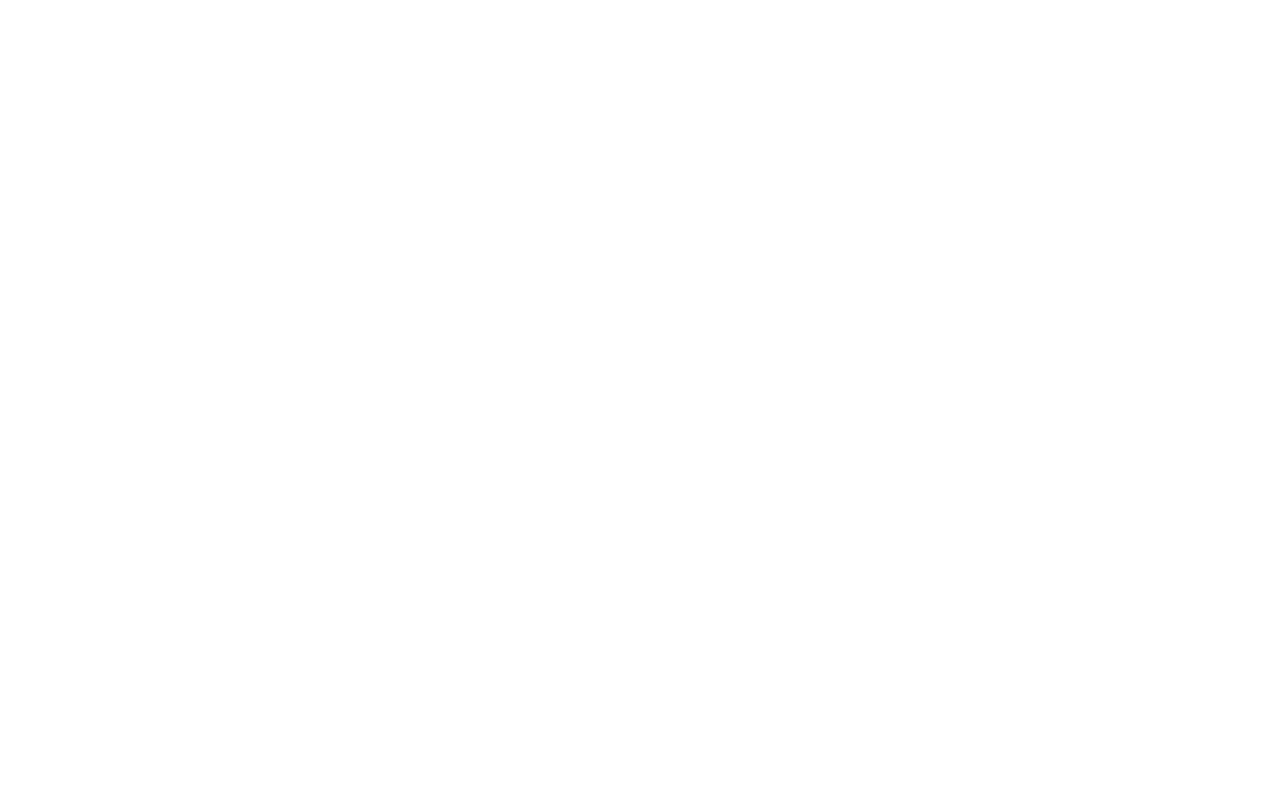
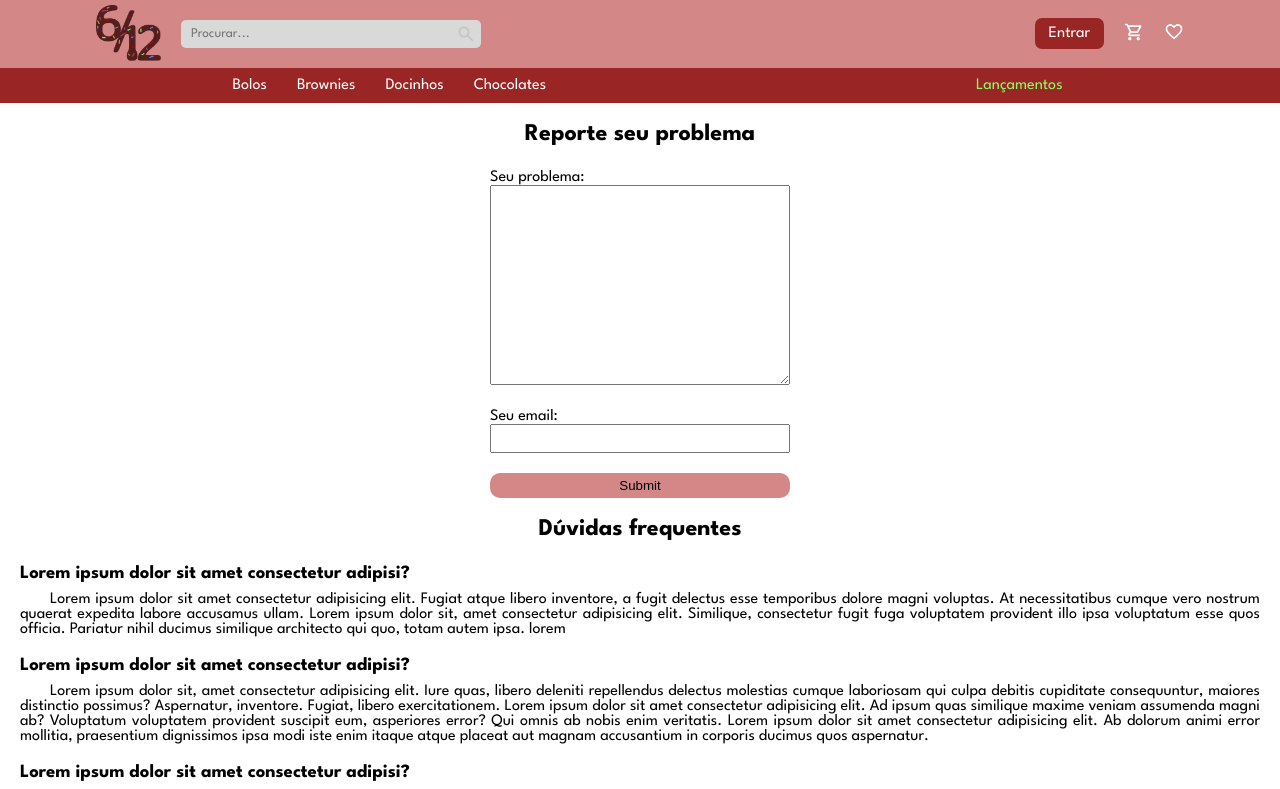
Before and after one commit to maju-gomes/meia_duzia, a Vue app in the folder meia_duzia/: page /ouvidoria in a window 1280 px wide. Before the commit this address had no page. Shown: the top 789 px of the page. Built offline with nearby package versions, Linux system fonts and the light colour scheme.

Commit message:
OuvidoriaView criada

```diff
--- a/meia_duzia/src/components/Footer.vue
+++ b/meia_duzia/src/components/Footer.vue
@@ -13,10 +13,12 @@
 <footer>
 <div class="container">
 
-<router-link id="botao_router" to="/sobre_nos">Sobre nós</router-link>
+<router-link id="botao_router" to="/sobre_nos">
+    Sobre nós
+</router-link>
 
 <div id="meio">
-    <p> Sugestões: <br> <a href="#"> ouvidoradoce.com.br </a> </p>
+    <p> Sugestões: <br> <router-link to="/ouvidoria"> ouvidoriadoce.com.br </router-link> </p>
     <div>
         <p id="p_meio"> Av. Senador Salgado Filho, 0 </p>
         <p id="#p_inf" style="font-size: small; margin-top: 20px;"> Todos os direitos reservados. </p>
--- a/meia_duzia/src/components/Header.vue
+++ b/meia_duzia/src/components/Header.vue
@@ -39,8 +39,8 @@
 <div id="direita">
 
 
-    <router-link to="/login">
-        <button>Entrar</button>
+    <router-link to="/login" id="botao_router">
+        Entrar
     </router-link>
 
 
@@ -115,7 +115,7 @@
 /* ----------------------------- */
 
 
-button {
+#botao_router {
     border: none;
     padding: 8px 14px;
     border-radius: 7px;
--- a/meia_duzia/src/components/MainIndex.vue
+++ b/meia_duzia/src/components/MainIndex.vue
@@ -68,7 +68,7 @@
 button {
     margin-top: 10px;
     border: none;
-    background-color: #e2e218;
+    background-color: #d38787;
     border-radius: 15px;
     padding: 6px;
 }
--- a/meia_duzia/src/router/index.js
+++ b/meia_duzia/src/router/index.js
@@ -4,12 +4,14 @@
 import LoginView from '@/views/LoginView.vue'
 import DescProdutoView from '@/views/DescProdutoView.vue'
 import SobreNosView from '@/views/SobreNosView.vue'
+import OuvidoriaView from '@/views/OuvidoriaView.vue'
 
 const routes = [
   { path: '/', component: InicioView },
   { path: '/login', component: LoginView },
   { path: '/desc_produto', component: DescProdutoView },
-  { path: '/sobre_nos', component: SobreNosView}
+  { path: '/sobre_nos', component: SobreNosView},
+  { path: '/ouvidoria', component: OuvidoriaView }
 
 ]
 
--- a/meia_duzia/src/views/CardapioBolosView.vue
+++ /dev/null
@@ -1,5 +0,0 @@
-
-
-<template>
-
-</template>
--- /dev/null
+++ b/meia_duzia/src/views/OuvidoriaView.vue
@@ -0,0 +1,90 @@
+
+<!------------------------------ JS ------------------------------>
+
+<script setup>
+
+import Header from '@/components/Header.vue';
+import Footer from '@/components/Footer.vue'
+
+</script>
+
+<!------------------------------ HTML ------------------------------>
+
+<template>
+<Header />
+<main>
+
+
+<form action="">
+    <h2>Reporte seu problema</h2>
+    <label for=""> Seu problema: </label> <br>
+    <textarea name="" id=""> </textarea><br>
+
+    <label for="email"> Seu email: </label> <br>
+    <input type="text"> <br>
+
+    <input type="Submit">
+</form>
+
+<section>
+    <h2>Dúvidas frequentes</h2>
+
+    <h3>Lorem ipsum dolor sit amet consectetur adipisi?</h3>
+    <p>Lorem ipsum dolor sit amet consectetur adipisicing elit. Fugiat atque libero inventore, a fugit delectus esse temporibus dolore magni voluptas. At necessitatibus cumque vero nostrum quaerat expedita labore accusamus ullam. Lorem ipsum dolor sit, amet consectetur adipisicing elit. Similique, consectetur fugit fuga voluptatem provident illo ipsa voluptatum esse quos officia. Pariatur nihil ducimus similique architecto qui quo, totam autem ipsa. lorem</p>
+
+    <h3>Lorem ipsum dolor sit amet consectetur adipisi?</h3>
+    <p>Lorem ipsum dolor sit, amet consectetur adipisicing elit. Iure quas, libero deleniti repellendus delectus molestias cumque laboriosam qui culpa debitis cupiditate consequuntur, maiores distinctio possimus? Aspernatur, inventore. Fugiat, libero exercitationem. Lorem ipsum dolor sit amet consectetur adipisicing elit. Ad ipsum quas similique maxime veniam assumenda magni ab? Voluptatum voluptatem provident suscipit eum, asperiores error? Qui omnis ab nobis enim veritatis. Lorem ipsum dolor sit amet consectetur adipisicing elit. Ab dolorum animi error mollitia, praesentium dignissimos ipsa modi iste enim itaque atque placeat aut magnam accusantium in corporis ducimus quos aspernatur.</p>
+
+    <h3>Lorem ipsum dolor sit amet consectetur adipisi?</h3>
+    <p>Lorem ipsum dolor sit, amet consectetur adipisicing elit. Iure quas, libero deleniti repellendus delectus molestias cumque laboriosam qui culpa debitis cupiditate consequuntur, maiores distinctio possimus? Aspernatur, inventore. Fugiat, libero exercitationem. Lorem ipsum dolor sit amet consectetur adipisicing elit. Ad ipsum quas similique maxime veniam assumenda magni ab? Voluptatum voluptatem provident suscipit eum, asperiores error? Qui omnis ab nobis enim veritatis. Lorem ipsum dolor sit amet consectetur adipisicing elit. Ab dolorum animi error mollitia, praesentium dignissimos ipsa modi iste enim itaque atque placeat aut magnam accusantium in corporis ducimus quos aspernatur.</p>
+
+</section>
+</main>
+<Footer />
+</template>
+
+<!------------------------------ CSS ------------------------------>
+
+<style scoped>
+
+    h2 {
+        margin-bottom: 25px;
+        text-align: center;
+    }
+
+    main {
+        display: flex;
+        justify-content: center;
+        flex-wrap: wrap;
+        margin: 20px;
+    }
+
+    h3 {
+        margin-bottom: 10px;
+    }
+
+    p {
+        text-align: justify;
+        text-indent: 30px;
+        margin-bottom: 20px;
+    }
+
+
+    input, textarea {
+        width: 300px;
+        padding: 5px;
+        margin-bottom: 20px;
+    }
+
+    textarea {
+        padding: 10px;
+        height: 200px;
+    }
+
+    input[type='submit'] {
+        background-color: #d38787;
+        border: none;
+        border-radius: 10px;
+    }
+
+</style>
--- a/meia_duzia/src/views/SobreNosView.vue
+++ b/meia_duzia/src/views/SobreNosView.vue
@@ -1,3 +1,5 @@
+<!------------------------------ JS ------------------------------>
+
 <script setup>
 
 import Header from '@/components/Header.vue'
@@ -6,16 +8,65 @@
 
 </script>
 
+<!------------------------------ HTML ------------------------------>
+
 <template>
-
     <Header />
 <main>
+<div id="container">
+
     <h2>Sobre Nós</h2>
 
-    <h3>Quem somos nós?</h3>
-    <p>Lorem ipsum dolor sit amet, consectetur adipisicing elit. Id quas totam dolorum, porro et consequatur harum quo architectoperferendis eligendi iusto at quibusdam iste rem natus quod atque perspiciatis velit?</p>
-    <p>Lorem ipsum dolor sit amet consectetur adipisicing elit. Provident, nesciunt aliquid quo cumque reprehenderit maxime dolore facere cupiditate doloremque beatae explicabo officiis debitis ipsa sit assumenda eveniet, minima veniam sunt?</p>
+    <h3>Quem Somos Nós?</h3>
+    <p>Lorem ipsum dolor sit amet, consectetur adipisicing elit. Id quas totam dolorum, porro et consequatur harum quo architectoperferendis eligendi iusto at quibusdam iste rem natus quod atque perspiciatis velit? Lorem ipsum dolor sit amet consectetur adipisicing elit. Provident, nesciunt aliquid quo cumque reprehenderit maxime dolore facere cupiditate doloremque beatae explicabo officiis debitis ipsa sit assumenda eveniet, minima veniam sunt?</p>
+
+    <br>
+    <hr>
+    <br>
+
+    <h3>Qual é o Nosso Objetivo?</h3>
+    <p>Lorem ipsum dolor sit amet, consectetur adipisicing elit. Id quas totam dolorum, porro et consequatur harum quo architectoperferendis eligendi iusto at quibusdam iste rem natus quod atque perspiciatis velit? Lorem ipsum dolor sit amet consectetur adipisicing elit. Excepturi odio illum ducimus quam laborum ab eaque rerum dolores suscipit amet nostrum impedit natus cum, eos aperiam magni hic? Officiis, reprehenderit? Lorem ipsum dolor sit amet consectetur adipisicing elit. Excepturi eveniet molestiae beatae, eos quam veniam neque nostrum unde dicta rerum minus quae alias. Et optio quibusdam fuga obcaecati nemo vero. Lorem ipsum dolor sit amet consectetur adipisicing elit. Perferendis illum libero repellat ex animi sapiente pariatur officiis dolore molestias! Exercitationem eaque accusamus suscipit. Fugit, excepturi? Unde aspernatur nesciunt ea tenetur.</p>
+
+    <br>
+    <hr>
+    <br>
+
+    <h3>Por que existimos?</h3>
+    <p>Lorem ipsum dolor sit amet consectetur adipisicing elit. Porro quisquam ex asperiores dignissimos quo assumenda consequuntur quae aliquid illum. Totam, suscipit vero! Incidunt vero officiis eius amet sed quos et. Lorem ipsum dolor, sit amet consectetur adipisicing elit. Rem sequi hic provident ut cupiditate blanditiis iste aliquid animi? Debitis, repudiandae possimus. Accusantium magni nisi exercitationem provident hic perferendis velit enim. Lorem ipsum dolor sit amet, consectetur adipisicing elit. Recusandae repellendus mollitia odio, quos a soluta aperiam quae quidem deleniti eum atque placeat, dolore iste eveniet quia modi nostrum? Minus, porro? Lorem ipsum dolor sit amet consectetur adipisicing elit. Est, et quaerat molestiae consequatur officia nulla deserunt aspernatur reprehenderit minus sequi, vitae voluptatibus, laborum accusamus earum soluta similique? Illo, aliquam at! Lorem ipsum dolor sit amet consectetur adipisicing elit. Aliquid tempore aliquam optio expedita, possimus, asperiores in minus, aspernatur doloremque veniam obcaecati! Nulla quam nemo eveniet accusamus eligendi inventore, recusandae voluptatem?</p>
+
+</div>
 </main>
-
     <Footer />
 </template>
+
+<!------------------------------ CSS ------------------------------>
+
+<style scoped>
+
+    body {
+        background-color: #fffac9;
+    }
+
+    * {
+        margin: 0;
+        padding: 0;
+    }
+
+    main {
+        margin: 50px;
+    }
+
+    h2 {
+        text-align: center;
+        padding-bottom: 20px;
+    }
+
+    h3 {
+        padding-bottom: 10px;
+    }
+
+    p {
+        text-indent: 30px;
+        text-align: justify;
+    }
+</style>
```
Also changed, not shown: meia_duzia/src/App.vue (line endings or trailing spaces).
